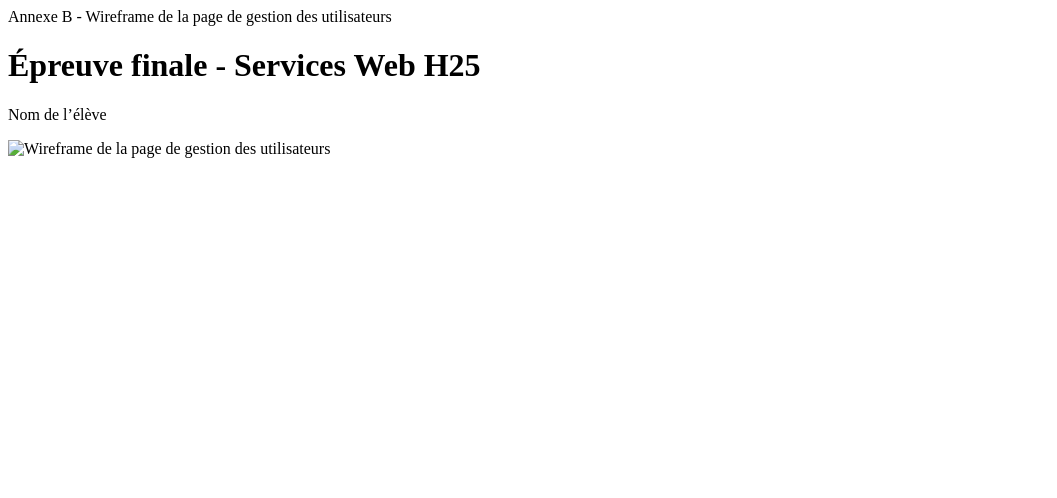
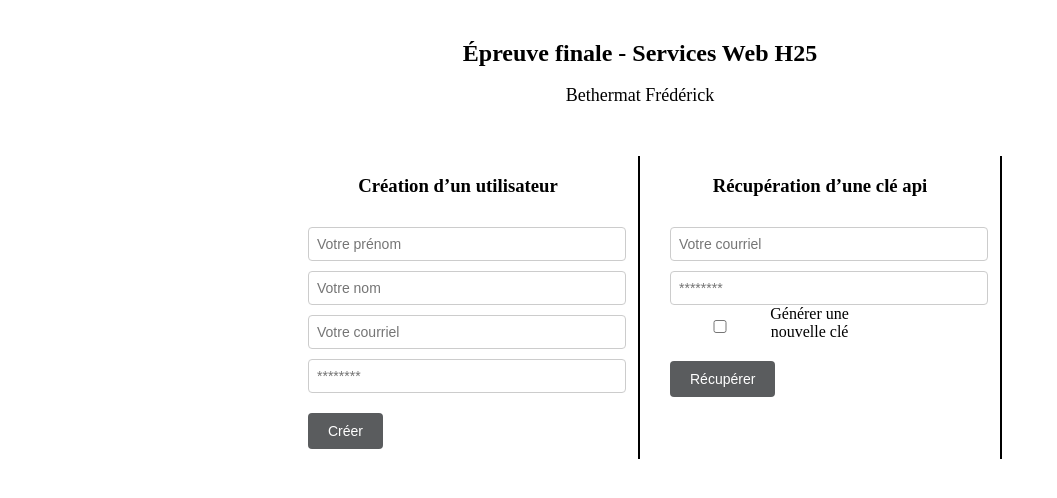
Before and after one commit to Victo-2137506/sw_projetlong, a website: page application/index.html in a window 1280 px wide. Shown: the whole page, without its empty margins (0-1057 px from the left). Drawn offline with Linux system fonts and the light colour scheme.

Commit message:
site en fonctionnement sauf les routes

```diff
--- /dev/null
+++ b/application/css/styles.css
@@ -0,0 +1,64 @@
+body {
+    font-family: 'Times New Roman', Times, serif;
+    text-align: center;
+}
+
+h1 {
+    margin-top: 40px;
+    font-size: 24px;
+}
+
+p {
+    font-size: 18px;
+    margin-bottom: 20px;
+}
+
+.container {
+    display: flex;
+    justify-content: center;
+    margin-top: 50px;
+}
+
+.form-section {
+    width: 300px;
+    padding: 0 30px;
+    border-right: 2px solid #000;
+}
+
+form {
+    display: flex;
+    flex-direction: column;
+    align-items: flex-start;
+    margin-top: 20px;
+}
+
+input {
+    width: 100%;
+    padding: 8px;
+    margin-top: 10px;
+    border: 1px solid #ccc;
+    border-radius: 4px;
+    font-size: 14px;
+}
+
+button {
+    margin-top: 20px;
+    padding: 10px 20px;
+    font-size: 14px;
+    cursor: pointer;
+    background-color: #5a5c5e;
+    color: white;
+    border: none;
+    border-radius: 4px;
+}
+
+.checkbox-container {
+    display: flex;
+    align-items: center;
+}
+
+#message-creer, #message-cle {
+    margin-top: 10px;
+    font-size: 14px;
+    color: red;
+}
--- a/application/index.html
+++ b/application/index.html
@@ -3,15 +3,41 @@
 <head>
     <meta charset="UTF-8">
     <title>Épreuve finale - Services Web H25</title>
-    <link rel="stylesheet" href="style.css">
+    <link rel='stylesheet' href="./css/styles.css">
+    <script src="/js/main.js"></script>
 </head>
 <body>
+    <h1>Épreuve finale - Services Web H25</h1>
+    <p>Bethermat Frédérick</p>
 
-    <div class="subtitle">Annexe B - Wireframe de la page de gestion des utilisateurs</div>
-    <h1>Épreuve finale - Services Web H25</h1>
-    <p>Nom de l’élève</p>
+    <div class="container">
+        <!-- Formulaire de création -->
+        <div class="form-section">
+            <h3>Création d’un utilisateur</h3>
+                <form id="form-creer-utilisateur">
+                    <input name="prenom" placeholder="Votre prénom">
+                    <input name="nom" placeholder="Votre nom">
+                    <input name="courriel" placeholder="Votre courriel">
+                    <input type="password" name="motdepasse" placeholder="********">
+                    <button type="submit">Créer</button>
+                    <div id="message-creer"></div>
+                </form>
+        </div>
 
-    <img src="7849e3ea-c8b6-4b50-9451-99f042f14352.png" alt="Wireframe de la page de gestion des utilisateurs" class="wireframe-image">
-
+        <!-- Formulaire de récupération -->
+        <div class="form-section">
+            <h3>Récupération d’une clé api</h3>
+                <form id="form-cle-api">
+                    <input name="courriel_recup" placeholder="Votre courriel">
+                    <input type="password" name="motdepasse_recup" placeholder="********">
+                    <div class="checkbox-container">
+                        <input type="checkbox" name="generer">
+                        <label for="generer">Générer une nouvelle clé</label>
+                    </div>
+                    <button type="submit">Récupérer</button>
+                    <div id="message-cle"></div>
+                </form>
+        </div>
+    </div>
 </body>
 </html>
--- a/application/styles.css
+++ /dev/null
@@ -1,17 +0,0 @@
-        body {
-            font-family: Arial, sans-serif;
-            text-align: center;
-            margin: 40px;
-        }
-        h1 {
-            margin-bottom: 5px;
-        }
-        .wireframe-image {
-            margin-top: 30px;
-            border: 1px solid #ccc;
-            max-width: 90%;
-        }
-        .subtitle {
-            color: #b85c00;
-            font-weight: bold;
-        }
```
Also changed, not shown: application/js/script.js (added, +74 -0 lines), index.js (+10 -9 lines), 1 other file.
